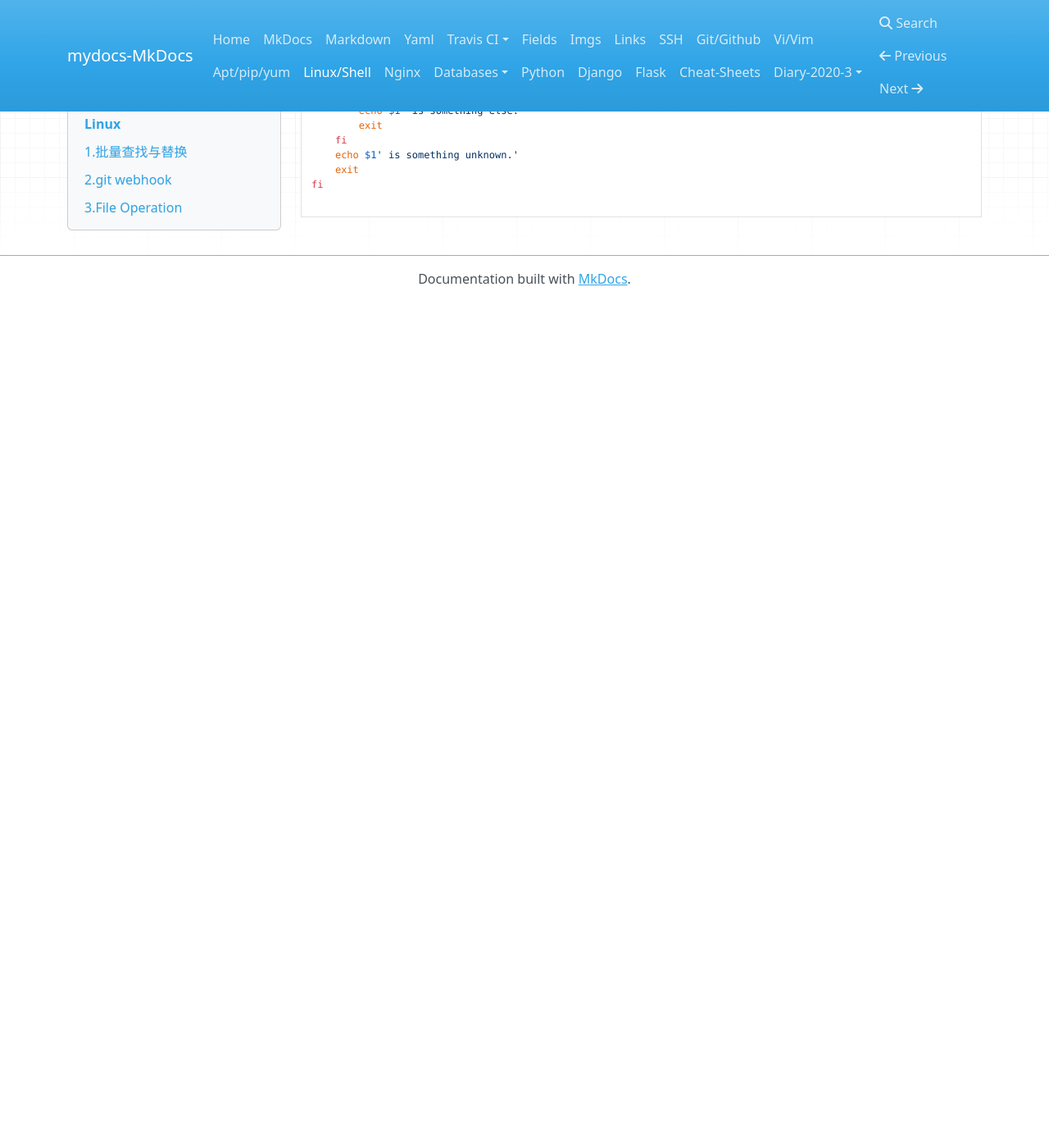
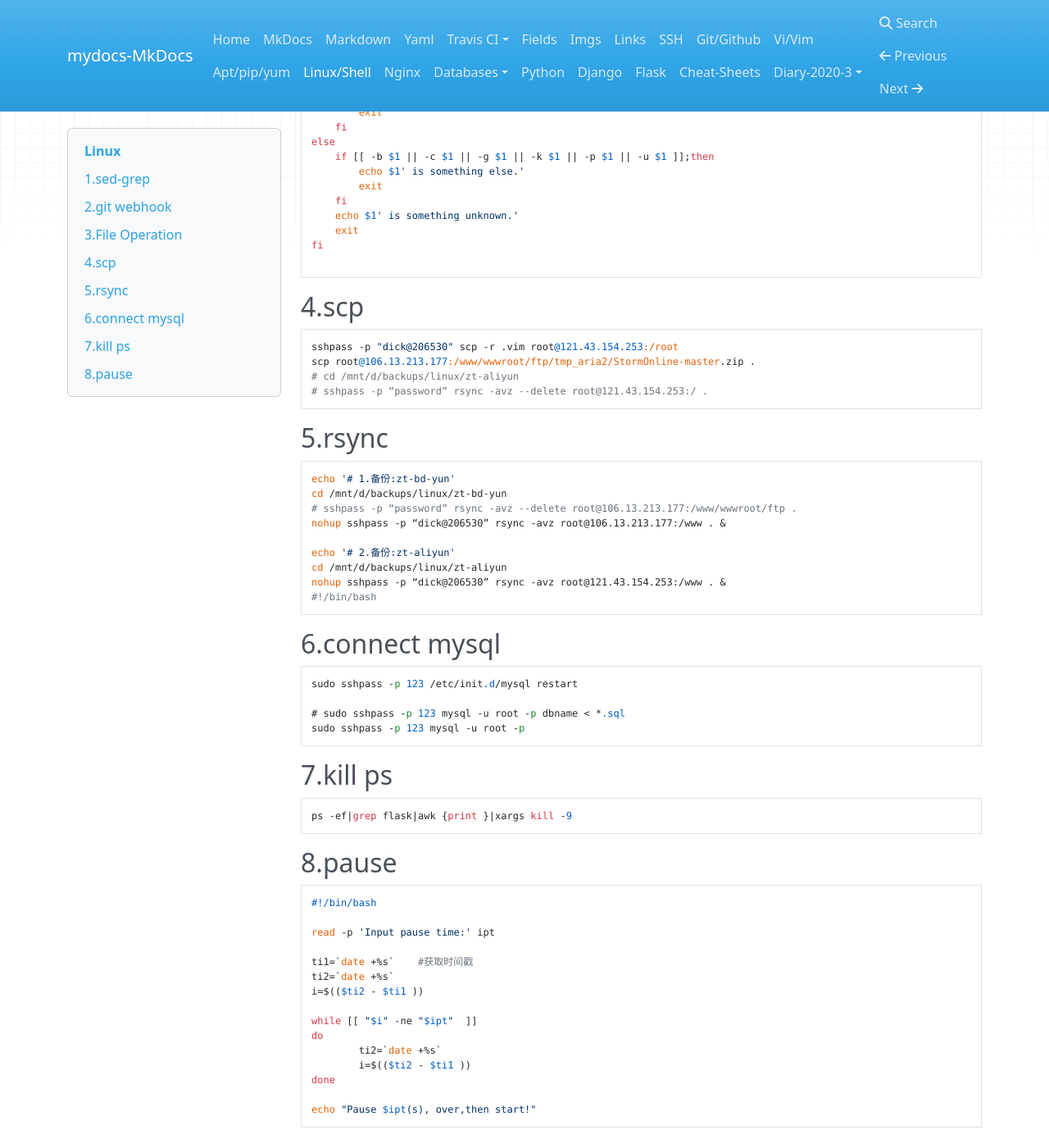
Before and after one commit to dick7/mydocs, an MkDocs documentation site: the page built from docs/linux-shell.md, in a window 1280 px wide and 1400 px high, scrolled down 5161 px. Shown: the whole window at 82% size. Built offline with MkDocs 1.6.1, drawn with Linux system fonts in a browser that asks for light colours; nearby versions of some CDN libraries; before the commit the page ends 5529 px from its top, so only the background shows below that; some of the changed text lies outside the part shown.

Commit message:
linux starf

````diff
--- a/docs/linux-shell.md
+++ b/docs/linux-shell.md
@@ -1,7 +1,11 @@
 # Linux
 
-## 1.批量查找与替换
+## 1.sed-grep
 
+`sed-grep.sh`
+```
+sed -i "s/vim_runtime/vim/g" `grep "vim_runtime" -rl ./README.md`
+```
 经常要使用到 Linux 的批量查找与替换，这里我们为大家介绍使用 sed 命令来实现查找文件中的内容并替换。
 
 ### 语法格式
@@ -279,3 +283,56 @@ else
 fi
 
 ```
+
+## 4.scp
+```
+sshpass -p "dick@206530" scp -r .vim root@121.43.154.253:/root
+scp root@106.13.213.177:/www/wwwroot/ftp/tmp_aria2/StormOnline-master.zip .
+# cd /mnt/d/backups/linux/zt-aliyun
+# sshpass -p “password” rsync -avz --delete root@121.43.154.253:/ .
+```
+
+## 5.rsync
+```
+echo '# 1.备份:zt-bd-yun'
+cd /mnt/d/backups/linux/zt-bd-yun
+# sshpass -p “password” rsync -avz --delete root@106.13.213.177:/www/wwwroot/ftp .
+nohup sshpass -p “dick@206530” rsync -avz root@106.13.213.177:/www . &
+
+echo '# 2.备份:zt-aliyun'
+cd /mnt/d/backups/linux/zt-aliyun
+nohup sshpass -p “dick@206530” rsync -avz root@121.43.154.253:/www . &
+#!/bin/bash
+```
+
+## 6.connect mysql
+```
+sudo sshpass -p 123 /etc/init.d/mysql restart
+
+# sudo sshpass -p 123 mysql -u root -p dbname < *.sql
+sudo sshpass -p 123 mysql -u root -p
+```
+
+## 7.kill ps
+```
+ps -ef|grep flask|awk {print }|xargs kill -9
+```
+
+## 8.pause
+```
+#!/bin/bash
+
+read -p 'Input pause time:' ipt
+
+ti1=`date +%s`    #获取时间戳
+ti2=`date +%s`
+i=$(($ti2 - $ti1 ))
+
+while [[ "$i" -ne "$ipt"  ]]
+do
+        ti2=`date +%s`
+        i=$(($ti2 - $ti1 ))
+done
+
+echo "Pause $ipt(s), over,then start!"
+```
````
Also changed, not shown: other parts of docs/linux-shell.md (+4 -4 lines).
